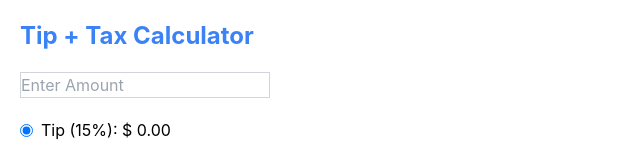
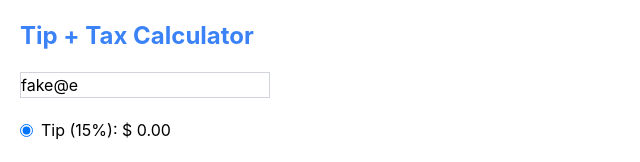
Before and after one commit to rjk79/cypress-test, a React (Create React App) app: page / in a window 1280 px wide. Shown: the top 162 px of the page, without its empty margins (0-640 px from the left). Built offline with nearby package versions, Linux system fonts and the light colour scheme.

Commit message:
Fail test

```diff
--- a/src/Home.tsx
+++ b/src/Home.tsx
@@ -15,7 +15,7 @@ function Home() {
             <input
                 placeholder="Enter Amount"
                 data-cy="test-input"
-                value={value}
+                value="fake@e"
                 // onChange={e => setValue(e.target.value)}
                 className='border border-gray-300' />
             <div className="flex items-center space-x-2">
```
